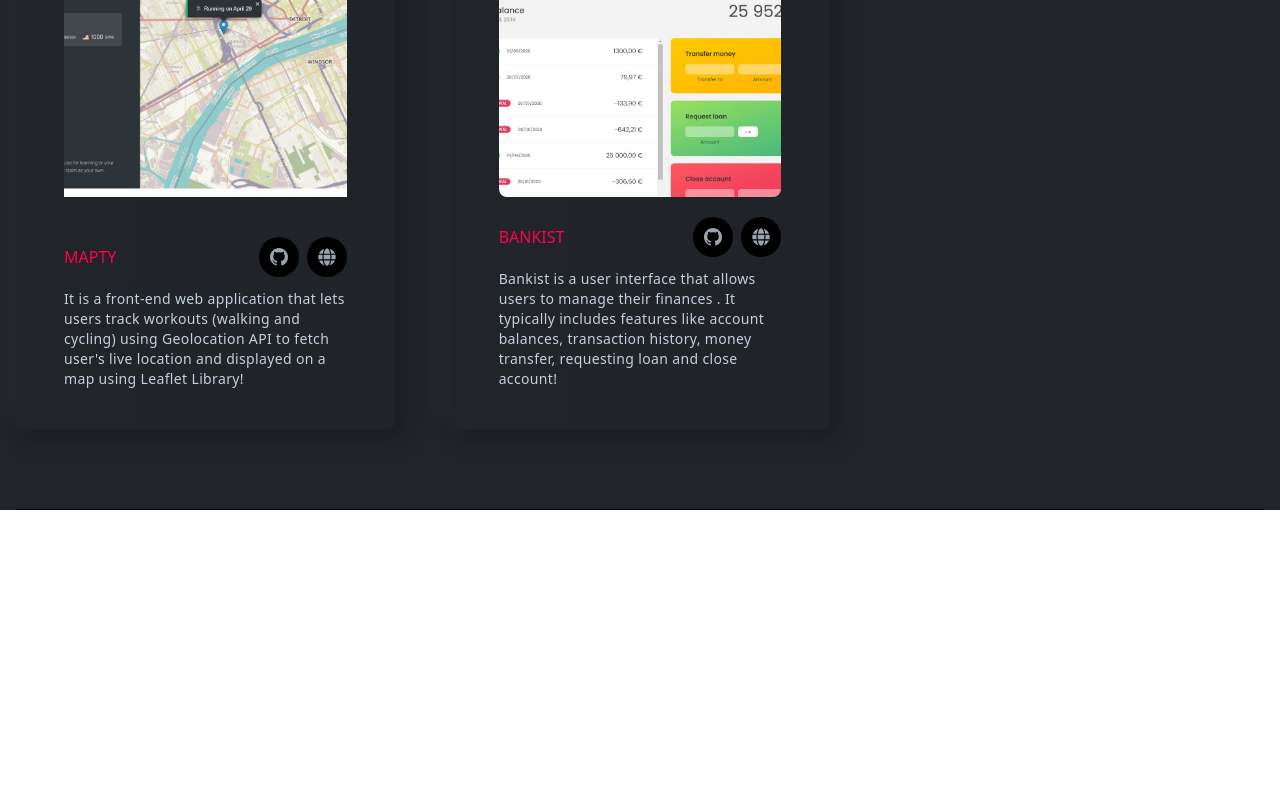
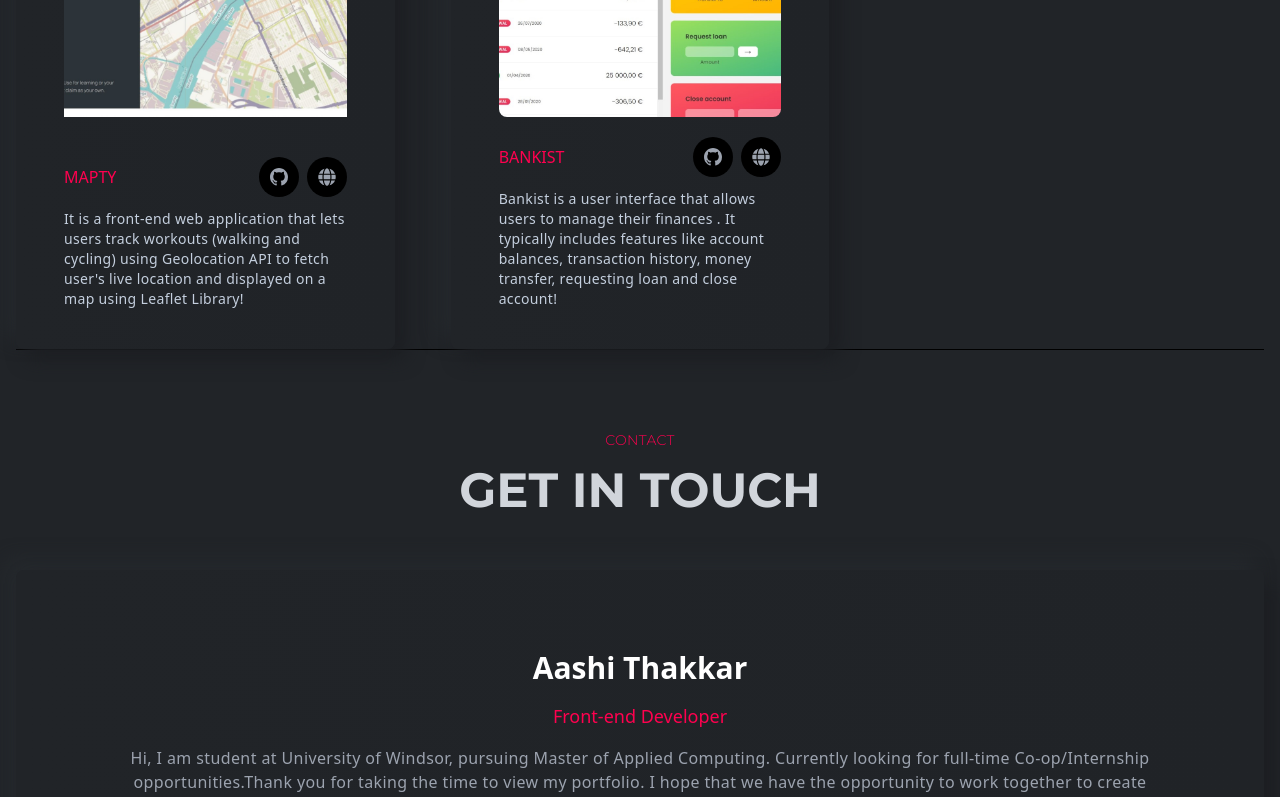
Before and after one commit to aashi2912/webportfolio, a React (Create React App) app: page / in a window 1280 px wide. Shown: the part 2000-2797 px from the top of the page. Before the commit the page ends 2510 px from the top, so only its background shows below. Built offline with nearby package versions, Linux system fonts and the light colour scheme.

Commit message:
add contact section

```diff
--- a/src/App.js
+++ b/src/App.js
@@ -2,6 +2,9 @@
 import Navbar from "./components/navbar/Navbar";
 import Banner from "./components/banner/Banner";
 import Projects from "./components/projects/Projects";
+import Contact from "./components/contact/Contact";
+//import Experience from "./components/experience/Experience";
+//import Resume from "./components/resume/Resume";
 
 function App() {
   return (
@@ -10,6 +13,7 @@
       <div className="max-w-screen-xl mx-auto ">
         <Banner />
         <Projects />
+        <Contact />
       </div>
     </div>
   );
--- a/src/assets/index.js
+++ b/src/assets/index.js
@@ -6,7 +6,7 @@
 import projectFour from "./images/projects/projectFour.jpeg";
 import projectFive from "./images/projects/projectFive.jpeg";
 //import quote from "./images/testmonial/quote.png";
-//import contactImg from "./images/contact/contactImg.png";
+import contactImg from "./images/contact/contactImg.jpg";
 
 export {
   logo,
@@ -16,4 +16,5 @@
   projectThree,
   projectFour,
   projectFive,
+  contactImg,
 };
--- /dev/null
+++ b/src/components/contact/Contact.js
@@ -0,0 +1,37 @@
+import React from "react";
+import Title from "../layouts/Title";
+
+const Contact = () => {
+  return (
+    <section
+      id="contact"
+      className="w-full py-20 border-b-[1px] border-b-black  "
+    >
+      <div className="flex justify-center items-center text-center">
+        <Title title="CONTACT" des="GET IN TOUCH" />
+      </div>
+      <div className="flex flex-col gap-4 lex justify-center items-center text-center rounded-lg shadow-shadowOne p-20 group-hover:scale-110 duration-300 cursor-pointer bg-gradient-to-r from-bodyColor to-[#202327] group hover:bg-gradient-to-b hover:from-gray-900 hover:gray-900 transition-colors duration-1000">
+        <h3 className="text-3xl font-bold text-white">Aashi Thakkar</h3>
+        <p className="text-lg font-normal text-designColor">
+          Front-end Developer
+        </p>
+        <p className="text-base text-gray-400 tracking-wide">
+          Hi, I am student at University of Windsor, pursuing Master of Applied
+          Computing. Currently looking for full-time Co-op/Internship
+          opportunities.Thank you for taking the time to view my portfolio. I
+          hope that we have the opportunity to work together to create something
+          truly exceptional!
+        </p>
+        <p className="text-base text-gray-400 flex items-center gap-2">
+          Phone: <span className="text-lightText">+91 905-781-9965</span>
+        </p>
+        <p className="text-base text-gray-400 flex items-center gap-2">
+          Email:{" "}
+          <span className="text-lightText">aashithakkar29@gmail.com</span>
+        </p>
+      </div>
+    </section>
+  );
+};
+
+export default Contact;
--- a/src/components/projects/Projects.js
+++ b/src/components/projects/Projects.js
@@ -11,10 +11,7 @@
 
 const Projects = () => {
   return (
-    <section
-      id="projects"
-      className="w-full py-20 border-b-[1px] border-b-black"
-    >
+    <section id="projects" className="w-full p-0 border-b-[1px] border-b-black">
       <div className="flex justify-center items-center text-center">
         <Title des="My Projects" />
       </div>
```
Also changed, not shown: src/assets/images/contact/contactImg.jpg (added), src/components/experience/Experience.js (added), src/components/experience/ExperienceCard.js (added).
